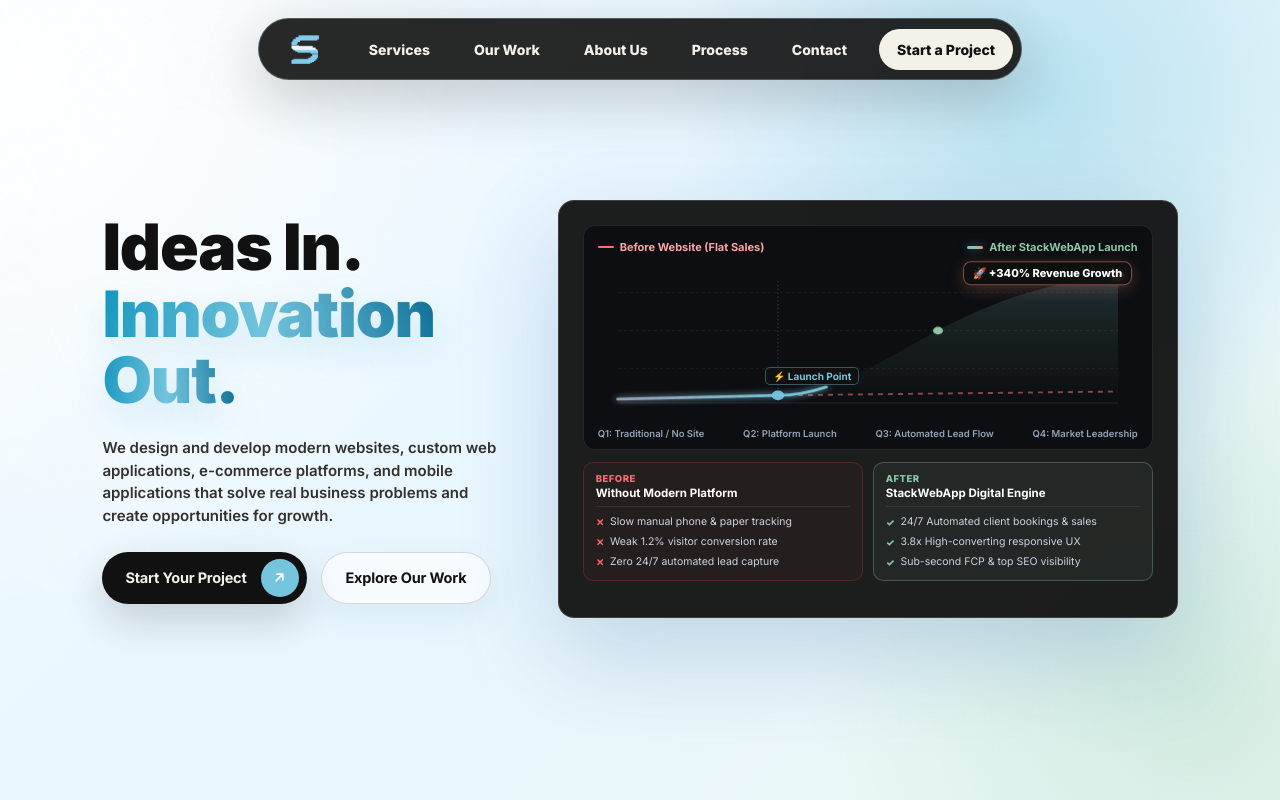
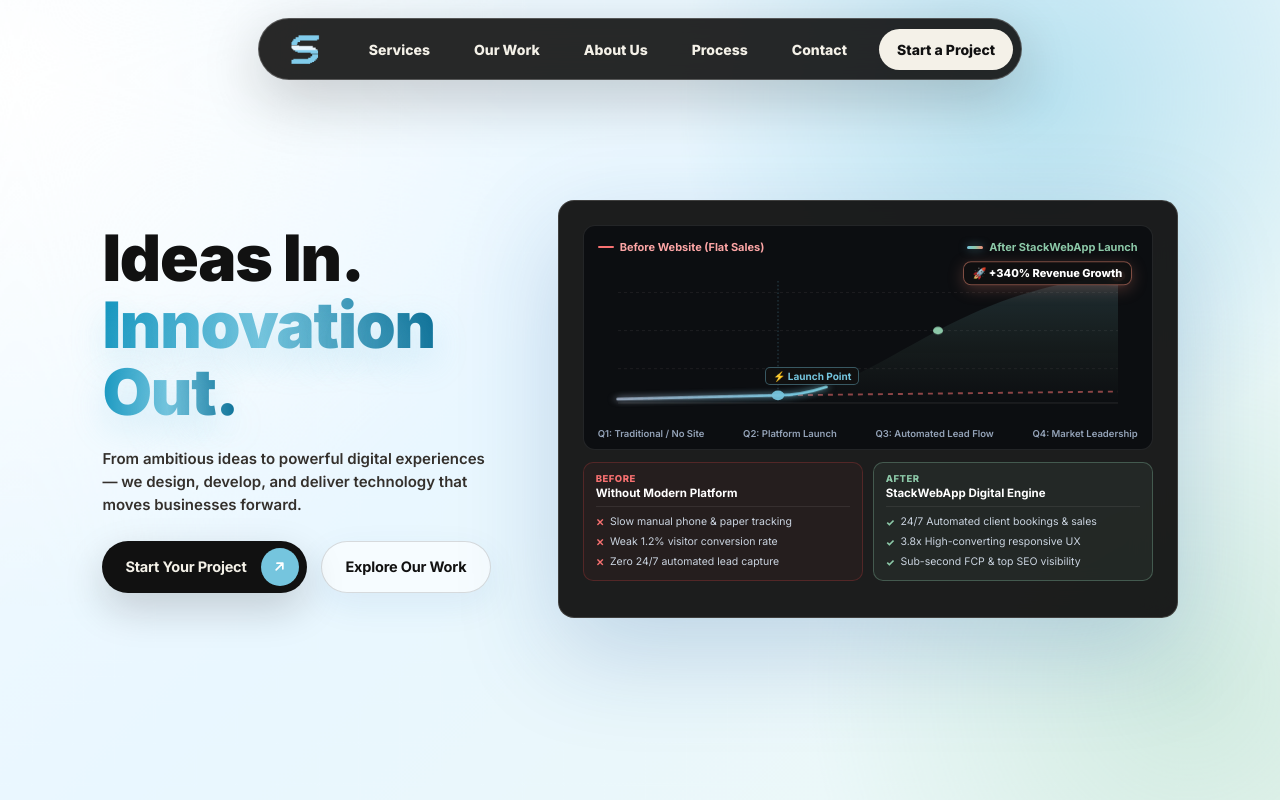
Before and after one commit to hariharan-developer-31/pg-website, a Next.js app: page / in a window 1280 px wide. Shown: the top 800 px of the page. Built offline with nearby package versions, Linux system fonts and the light colour scheme.

Commit message:
feat: update hero lead copy to From ambitious ideas to powerful digital experiences

```diff
--- a/app/page.jsx
+++ b/app/page.jsx
@@ -737,8 +737,7 @@ export default function Home() {
                 </h1>
 
                 <p className="hero-lead">
-                  We design and develop modern websites, custom web applications, e-commerce platforms,
-                  and mobile applications that solve real business problems and create opportunities for growth.
+                  From ambitious ideas to powerful digital experiences — we design, develop, and deliver technology that moves businesses forward.
                 </p>
 
                 <div className="hero-actions">
```
